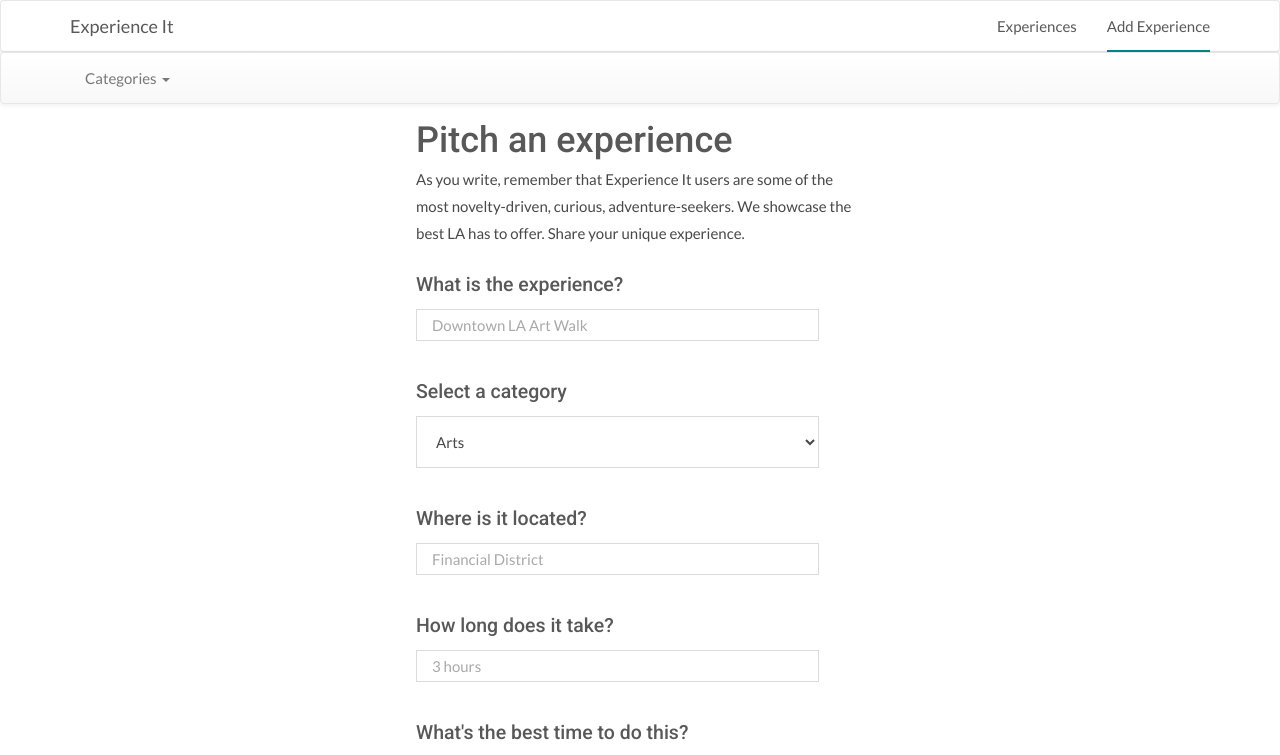
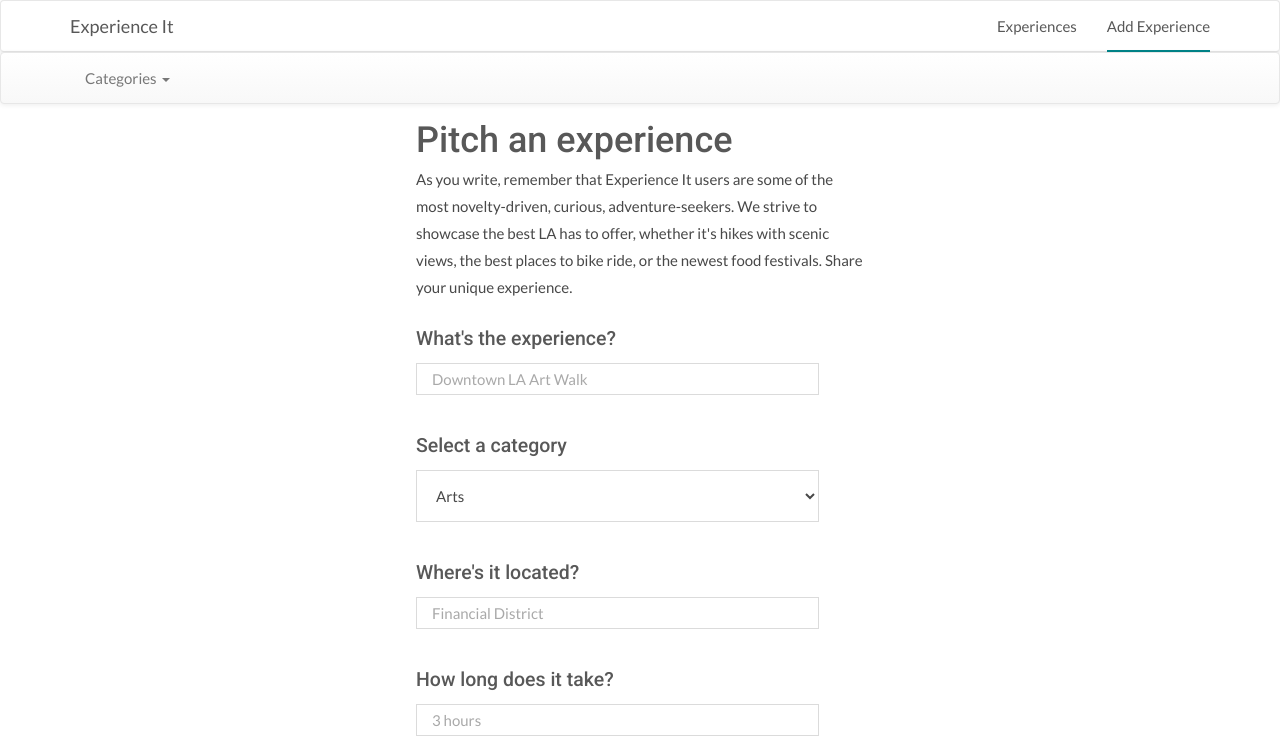
Before and after one commit to zeniavilla/experience-it-app, a React (Create React App) app in the folder experience-it-app-client/: page /describe-your-experience in a window 1280 px wide. Shown: the top 755 px of the page. Built offline with nearby package versions, Linux system fonts and the light colour scheme.

Commit message:
Finalize ExperienceForm wording

```diff
--- a/experience-it-app-client/src/components/ExperienceForm.js
+++ b/experience-it-app-client/src/components/ExperienceForm.js
@@ -9,11 +9,11 @@ const ExperienceForm = props => {
     return (
         <div className="form-main">
             <h1>Pitch an experience</h1>
-            <div className="form-body">As you write, remember that Experience It users are some of the most novelty-driven, curious, adventure-seekers. We showcase the best LA has to offer. Share your unique experience.</div>
+            <div className="form-body">As you write, remember that Experience It users are some of the most novelty-driven, curious, adventure-seekers. We strive to showcase the best LA has to offer, whether it's hikes with scenic views, the best places to bike ride, or the newest food festivals. Share your unique experience.</div>
 
             <form className="experience-form" onSubmit={props.handleOnSubmit}>
 
-                <label htmlFor="name"><h2>What is the experience?</h2></label>
+                <label htmlFor="name"><h2>What's the experience?</h2></label>
                 <div className="form-field">
                     <input type="textarea" name="name" id="name" placeholder="Downtown LA Art Walk" value={name} onChange={props.handleOnChange} />
                 </div>
@@ -28,7 +28,7 @@ const ExperienceForm = props => {
                     </select>
                 </div>
 
-                <label htmlFor="location"><h2>Where is it located?</h2></label>
+                <label htmlFor="location"><h2>Where's it located?</h2></label>
                 <div className="form-field">
                     <input type="text" name="location" id="location" placeholder="Financial District" value={location} onChange={props.handleOnChange} />
                 </div>
```
